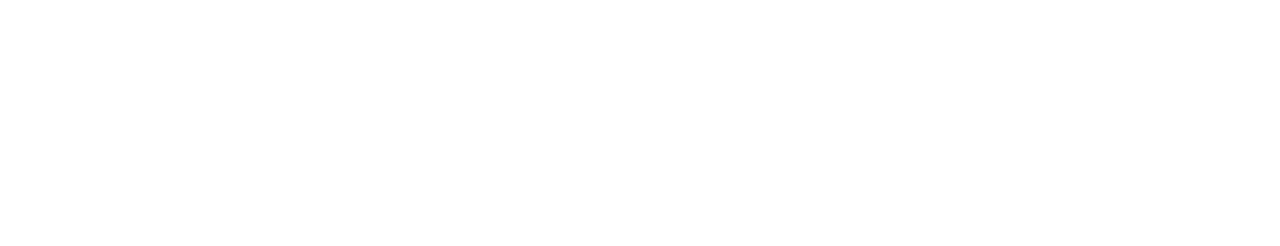
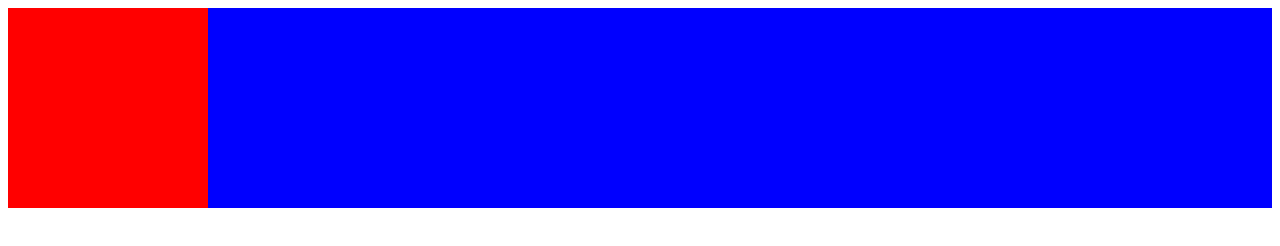
Before and after one commit to RicardoFrancodosSantos/IntermediateHTML, a plain HTML site: page 7.2+CSS+Positioning/index.html in a window 1280 px wide. Drawn offline with Linux system fonts and the light colour scheme.

Commit message:
add background color red, width and height of the red circle and the background color of the blue box

```diff
--- a/7.2+CSS+Positioning/index.html
+++ b/7.2+CSS+Positioning/index.html
@@ -4,7 +4,18 @@
 <head>
   <title>CSS Positioning Exercise</title>
   <style>
-    /* Write your code here */
+    .red-circle{
+
+     background-color: red;
+     width: 200px;
+     height: 200px;
+
+    }
+
+    .blue-box{
+      background-color: blue;
+    }
+
   </style>
 </head>
 
@@ -15,3 +26,5 @@
   </div>
 
 </body>
+
+</html>
```
